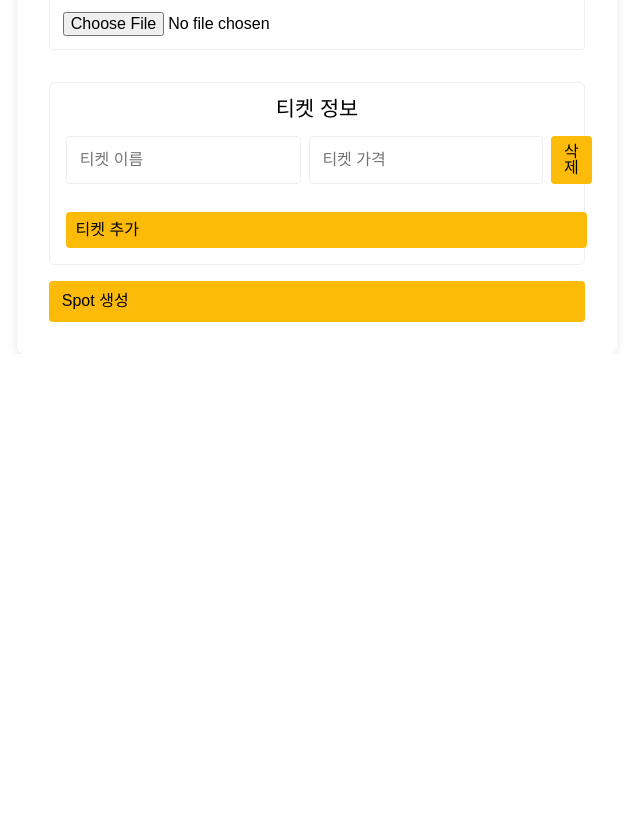
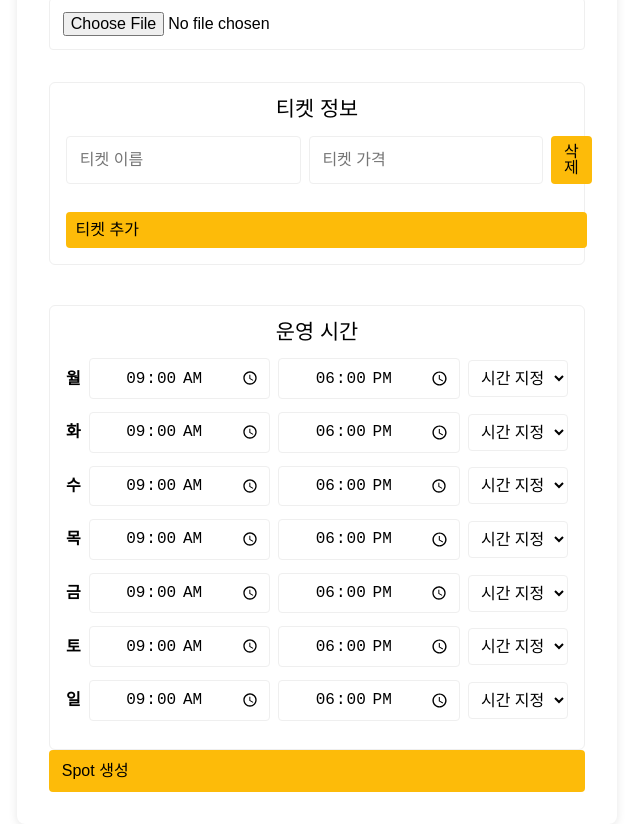
Before and after one commit to FRONT-END-BOOTCAMP-PLUS-3/kkultrip, a Next.js app: page /admin/spots/create in a window 1280 px wide. Shown: the part 686-1510 px from the top of the page, without its empty margins (323-963 px from the left). Before the commit the page ends 1040 px from the top, so only its background shows below. Built offline with nearby package versions, Linux system fonts and the light colour scheme; a web font is replaced by a local one.

Commit message:
[feat] 시간 입력 폼 추가

```diff
--- a/app/admin/spots/create/SpotsCreatePage.module.scss
+++ b/app/admin/spots/create/SpotsCreatePage.module.scss
@@ -115,3 +115,55 @@
     margin-bottom: 1rem;
   }
 }
+
+.operatingHoursContainer {
+  margin-top: 1.5rem;
+  padding: 1rem;
+  border: 0.0625rem solid var(--grey-1-color);
+  border-radius: 0.375rem;
+  background: var(--grey-0-color);
+
+  h2 {
+    font-size: 1.3rem;
+    margin-bottom: 1rem;
+    text-align: center;
+  }
+
+  .operatingHoursRow {
+    display: flex;
+    align-items: center;
+    justify-content: space-between;
+    gap: 0.5rem;
+    margin-bottom: 0.8rem;
+
+    .dayLabel {
+      font-size: 1rem;
+      font-weight: bold;
+    }
+
+    .timeInput {
+      width: 100%;
+      padding: 0.5rem;
+      border: 0.0625rem solid var(--grey-1-color);
+      border-radius: 0.25rem;
+      font-size: 1rem;
+      text-align: center;
+    }
+
+    .selectField {
+      width: 100px;
+      padding: 0.5rem;
+      border: 0.0625rem solid var(--grey-1-color);
+      border-radius: 0.25rem;
+      font-size: 1rem;
+      background: white;
+      cursor: pointer;
+    }
+
+    .timeInput:disabled {
+      background: var(--disabled-color); /* 연한 회색 */
+      color: var(--grey-2-color); /* 글자색도 약간 흐리게 */
+      cursor: not-allowed;
+    }
+  }
+}
--- a/app/admin/spots/create/page.tsx
+++ b/app/admin/spots/create/page.tsx
@@ -7,6 +7,14 @@ import styles from "./SpotsCreatePage.module.scss";
 import { CreateSpotDto } from "@/application/usecases/admin/spot/dto/CreateSpotDto";
 
 const SpotsCreatePage = () => {
+  const days = ["월", "화", "수", "목", "금", "토", "일"];
+  const defaultOperatingHours = Object.fromEntries(
+    days.map((day) => [
+      day,
+      { type: "시간 지정", start: "09:00", end: "18:00" },
+    ])
+  );
+
   const router = useRouter();
   const [formData, setFormData] = useState({
     name: "",
@@ -21,12 +29,37 @@ const SpotsCreatePage = () => {
     link: "",
     img: "",
     tickets: [{ name: "", price: "" }],
+    operatingHours: defaultOperatingHours,
   });
 
   const phoneRef1 = useRef<HTMLInputElement>(null);
   const phoneRef2 = useRef<HTMLInputElement>(null);
   const phoneRef3 = useRef<HTMLInputElement>(null);
   const fileInputRef = useRef<HTMLInputElement>(null);
+
+  const handleOperatingHoursChange = (
+    day: keyof typeof defaultOperatingHours,
+    field: "type" | "start" | "end",
+    value: string
+  ) => {
+    setFormData((prev) => {
+      const updatedHours = { ...prev.operatingHours };
+
+      if (field === "type") {
+        if (value === "24시간") {
+          updatedHours[day] = { type: value, start: "", end: "" };
+        } else if (value === "휴무") {
+          updatedHours[day] = { type: value, start: "", end: "" };
+        } else {
+          updatedHours[day] = { type: value, start: "09:00", end: "18:00" };
+        }
+      } else {
+        updatedHours[day] = { ...updatedHours[day], [field]: value };
+      }
+
+      return { ...prev, operatingHours: updatedHours };
+    });
+  };
 
   const handlePhoneChange = (
     e: React.ChangeEvent<HTMLInputElement>,
@@ -125,6 +158,7 @@ const SpotsCreatePage = () => {
         link: "",
         img: "",
         tickets: [{ name: "", price: "" }],
+        operatingHours: defaultOperatingHours,
       });
       router.push("/admin/spots");
     } else {
@@ -335,6 +369,67 @@ const SpotsCreatePage = () => {
           </button>
         </div>
 
+        <div className={styles.operatingHoursContainer}>
+          <h2>운영 시간</h2>
+          {Object.entries(formData.operatingHours).map(([day, data]) => {
+            const isDisabled = data.type !== "시간 지정";
+
+            return (
+              <div key={day} className={styles.operatingHoursRow}>
+                <span className={styles.dayLabel}>{day}</span>
+
+                <input
+                  type="time"
+                  value={data.start}
+                  disabled={isDisabled}
+                  onChange={(e) =>
+                    handleOperatingHoursChange(
+                      day as keyof typeof defaultOperatingHours,
+                      "start",
+                      e.target.value
+                    )
+                  }
+                  className={`${styles.timeInput} ${
+                    isDisabled ? styles.disabledInput : ""
+                  }`}
+                />
+
+                <input
+                  type="time"
+                  value={data.end}
+                  disabled={isDisabled}
+                  onChange={(e) =>
+                    handleOperatingHoursChange(
+                      day as keyof typeof defaultOperatingHours,
+                      "end",
+                      e.target.value
+                    )
+                  }
+                  className={`${styles.timeInput} ${
+                    isDisabled ? styles.disabledInput : ""
+                  }`}
+                />
+
+                <select
+                  value={data.type}
+                  onChange={(e) =>
+                    handleOperatingHoursChange(
+                      day as keyof typeof defaultOperatingHours,
+                      "type",
+                      e.target.value
+                    )
+                  }
+                  className={styles.selectField}
+                >
+                  <option value="시간 지정">시간 지정</option>
+                  <option value="24시간">24시간</option>
+                  <option value="휴무">휴무</option>
+                </select>
+              </div>
+            );
+          })}
+        </div>
+
         <button type="submit" className={styles.submitButton}>
           Spot 생성
         </button>
```
